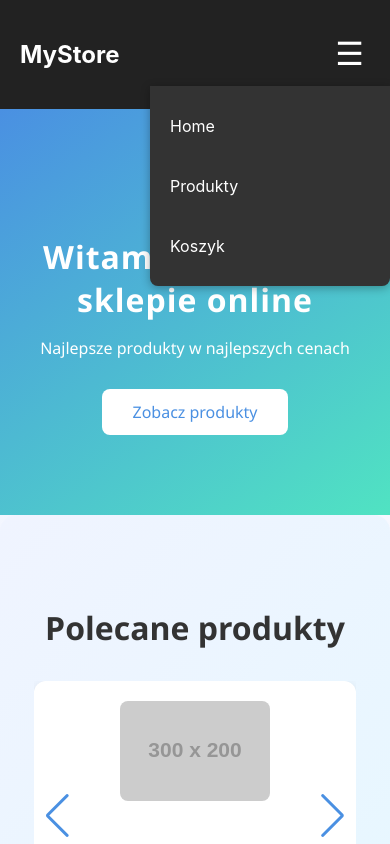
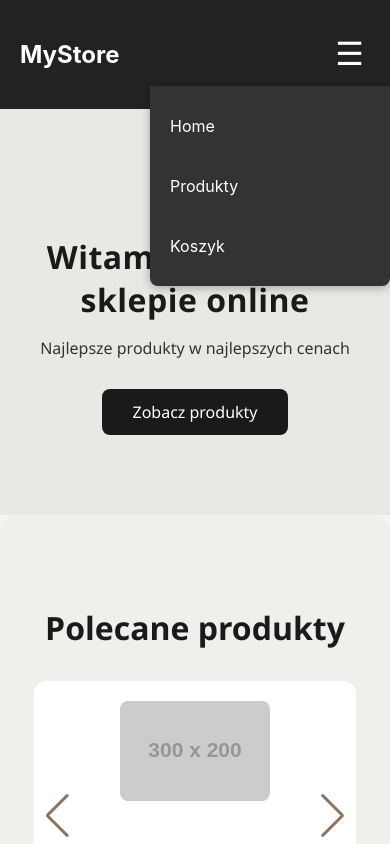
Before and after one commit to PLubrycht/Online-Store, a React (Create React App) app: page / in a window 390 px wide. Both pictures are taken after a click on the button "Toggle menu". Shown: the top 844 px of the page. Built offline with nearby package versions, Linux system fonts and the light colour scheme.

Commit message:
updated functionality of hamburger menu for mobile

```diff
--- a/src/components/Navbar/Navbar.css
+++ b/src/components/Navbar/Navbar.css
@@ -17,6 +17,7 @@
   list-style: none;
   display: flex;
   gap: 20px;
+  transition: all 0.3s ease;
 }
 
 .nav-links li a {
--- a/src/components/Navbar/Navbar.jsx
+++ b/src/components/Navbar/Navbar.jsx
@@ -1,26 +1,66 @@
-import { Link } from "react-router-dom";
-import { useState } from "react";
+import { Link, useLocation } from "react-router-dom";
+import { useState, useEffect, useRef } from "react";
 import "./Navbar.css";
 
 const Navbar = () => {
   const [isOpen, setIsOpen] = useState(false);
+  const menuRef = useRef(null);
+  const hamburgerRef = useRef(null);
+  const location = useLocation();
 
   const toggleMenu = () => {
     setIsOpen((prev) => !prev);
   };
 
+
+  const closeMenu = () => {
+    setIsOpen(false);
+  };
+
+
+  useEffect(() => {
+    setIsOpen(false);
+  }, [location.pathname]);
+
+
+  useEffect(() => {
+    const handleClickOutside = (event) => {
+      if (
+        menuRef.current &&
+        !menuRef.current.contains(event.target) &&
+        hamburgerRef.current &&
+        !hamburgerRef.current.contains(event.target)
+      ) {
+        setIsOpen(false);
+      }
+    };
+
+    document.addEventListener("mousedown", handleClickOutside);
+    return () => {
+      document.removeEventListener("mousedown", handleClickOutside);
+    };
+  }, []);
+
   return (
     <nav className="navbar">
       <h1 className="logo">MyStore</h1>
 
-      <button className="hamburger" onClick={toggleMenu}>
+      <button
+        className="hamburger"
+        onClick={toggleMenu}
+        ref={hamburgerRef}
+        aria-label="Toggle menu"
+      >
         ☰
       </button>
 
-      <ul className={`nav-links ${isOpen ? "open" : ""}`}>
-        <li><Link to="/">Home</Link></li>
-        <li><Link to="/products">Produkty</Link></li>
-        <li><Link to="/cart">Koszyk</Link></li>
+      <ul
+        className={`nav-links ${isOpen ? "open" : ""}`}
+        ref={menuRef}
+      >
+        <li><Link to="/" onClick={closeMenu}>Home</Link></li>
+        <li><Link to="/products" onClick={closeMenu}>Produkty</Link></li>
+        <li><Link to="/cart" onClick={closeMenu}>Koszyk</Link></li>
       </ul>
     </nav>
   );
--- a/src/pages/Cart.css
+++ b/src/pages/Cart.css
@@ -2,6 +2,8 @@
   max-width: 800px;
   margin: 0 auto;
   padding: 2rem 1rem;
+  background-color: #f5f5f2;
+  color: #1a1a1a;
 }
 
 .cart-list {
@@ -21,17 +23,18 @@
 }
 
 .cart-item.even {
-  background-color: #f9f9f9;
+  background-color: #ffffff;
 }
 
 .cart-item.odd {
-  background-color: #e6e6e6;
+  background-color: #eae8e4;
 }
 
 .cart-item img {
   width: 60px;
   height: auto;
   margin-right: 1rem;
+  border-radius: 6px;
 }
 
 .cart-info {
@@ -46,10 +49,10 @@
 }
 
 .quantity-controls button {
-  padding: 5px 10px;
+  padding: 5px 12px;
   font-size: 18px;
   border: none;
-  background-color: #007bff;
+  background-color: #1a1a1a;
   color: white;
   cursor: pointer;
   border-radius: 4px;
@@ -57,13 +60,13 @@
 }
 
 .quantity-controls button:hover {
-  background-color: #0056b3;
+  background-color: #333;
 }
 
 .clear-btn {
   padding: 10px 20px;
   font-size: 16px;
-  background-color: #dc3545;
+  background-color: #8c7363;
   color: white;
   border: none;
   border-radius: 6px;
@@ -72,5 +75,5 @@
 }
 
 .clear-btn:hover {
-  background-color: #a71d2a;
+  background-color: #6e5a4d;
 }
--- a/src/pages/Home.css
+++ b/src/pages/Home.css
@@ -1,52 +1,51 @@
-/* Home.css - optimized for single-slide centered carousel */
+/* Home.css - H&M style: minimalistyczny, beżowy, neutralny */
 
 /* ==== GENERAL ==== */
 .home {
   font-family: "Segoe UI", Tahoma, Geneva, Verdana, sans-serif;
   margin: 0;
   padding: 0;
-  background: linear-gradient(135deg, #f0f4ff 0%, #ffffff 100%);
-  color: #333;
+  background-color: #f5f5f2;
+  color: #1a1a1a;
 }
 
 /* ==== HERO SECTION ==== */
 .hero {
   text-align: center;
   padding: 100px 20px 80px;
-  background: linear-gradient(145deg, #4a90e2 0%, #50e3c2 100%);
-  color: #fff;
-  margin-bottom: 0;
+  background-color: #eae8e4;
+  color: #1a1a1a;
 }
 .hero h1 {
   font-size: 3rem;
   margin-bottom: 10px;
-  letter-spacing: 1px;
+  letter-spacing: 0.5px;
 }
 .hero p {
   font-size: 1.2rem;
   margin-bottom: 30px;
+  color: #333;
 }
 .hero-btn {
   display: inline-block;
   padding: 12px 30px;
   font-size: 1rem;
-  background-color: #fff;
-  color: #4a90e2;
+  background-color: #1a1a1a;
+  color: #fff;
   border: none;
   border-radius: 8px;
   cursor: pointer;
-  transition: transform 0.3s ease;
+  transition: background-color 0.3s ease;
   text-decoration: none;
 }
 .hero-btn:hover {
-  transform: scale(1.05);
+  background-color: #333;
 }
 
 /* ==== FEATURED CAROUSEL ==== */
 .featured {
-  background: linear-gradient(135deg, #f0f4ff, #e6f7ff);
-  padding: 4rem 1rem 2rem; /* mniejszy dolny padding */
-  margin: 0;
+  background-color: #f0efec;
+  padding: 4rem 1rem 2rem;
   border-radius: 1rem;
   text-align: center;
 }
@@ -54,40 +53,36 @@
 .featured h2 {
   font-size: 2rem;
   margin-bottom: 2rem;
+  color: #1a1a1a;
 }
 
-/* Kontener karuzeli – zawsze 1 slajd */
 .featured-swiper {
   width: 100%;
-  max-width: 500px;    /* ograniczamy szerokość na desktopie */
-  margin: 0 auto;      /* wyśrodkowanie */
+  max-width: 500px;
+  margin: 0 auto;
   overflow: visible;
 }
 
-/* Slajdy – każdy zajmuje całą szerokość kontenera i centruje kartę */
 .swiper-slide {
   display: flex !important;
   justify-content: center;
   align-items: center;
 }
 
-/* Karta produktu */
 .carousel-card {
   width: 100%;
   max-width: 400px;
   background: #fff;
   border-radius: 12px;
   padding: 20px;
-  box-shadow: 0 4px 12px rgba(0,0,0,0.1);
+  box-shadow: 0 4px 8px rgba(0,0,0,0.05);
   transition: transform 0.3s ease;
 }
 
-/* Styl hover */
 .carousel-card:hover {
   transform: translateY(-5px);
 }
 
-/* Obrazek */
 .carousel-card img {
   width: 100%;
   height: auto;
@@ -95,7 +90,6 @@
   margin-bottom: 15px;
 }
 
-/* Info o produkcie */
 .product-info h3 {
   font-size: 1.2rem;
   margin-bottom: 8px;
@@ -105,7 +99,7 @@
   margin-bottom: 12px;
 }
 .product-info a {
-  color: #6200ea;
+  color: #8c7363;
   text-decoration: underline;
   font-size: 0.9rem;
 }
@@ -113,12 +107,13 @@
 /* Strzałki */
 .swiper-button-next,
 .swiper-button-prev {
-  color: #4a90e2 !important;
+  color: #8c7363 !important;
 }
+
 /* ==== BENEFITS SECTION ==== */
 .benefits {
   padding: 60px 20px;
-  background-color: #f9f9f9;
+  background-color: #fff;
   text-align: center;
 }
 .benefits h2 {
@@ -144,6 +139,7 @@
 .technologies {
   padding: 60px 20px;
   text-align: center;
+  background-color: #f5f5f2;
 }
 .technologies h2 {
   font-size: 2rem;
@@ -169,7 +165,7 @@
 /* ==== RESPONSIVE ==== */
 @media (max-width: 767px) {
   .featured-swiper {
-    max-width: 90% ;
+    max-width: 90%;
   }
   .carousel-card img {
     max-width: 150px;
@@ -185,7 +181,13 @@
   }
 }
 @media (max-width: 480px) {
-  .hero h1 { font-size: 2rem; }
-  .hero p { font-size: 1rem; }
-  .tech-icons { gap: 20px; }
+  .hero h1 {
+    font-size: 2rem;
+  }
+  .hero p {
+    font-size: 1rem;
+  }
+  .tech-icons {
+    gap: 20px;
+  }
 }
```
